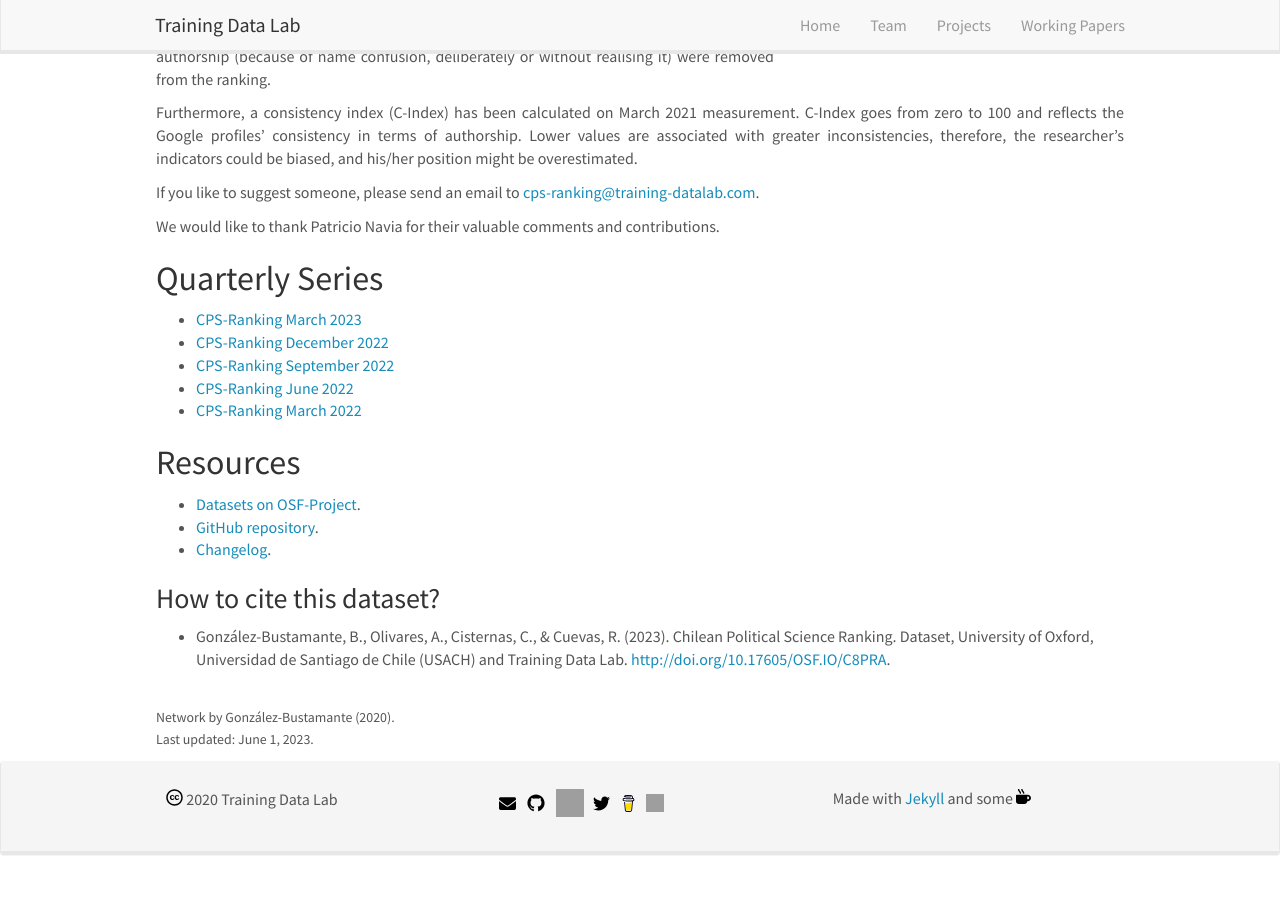
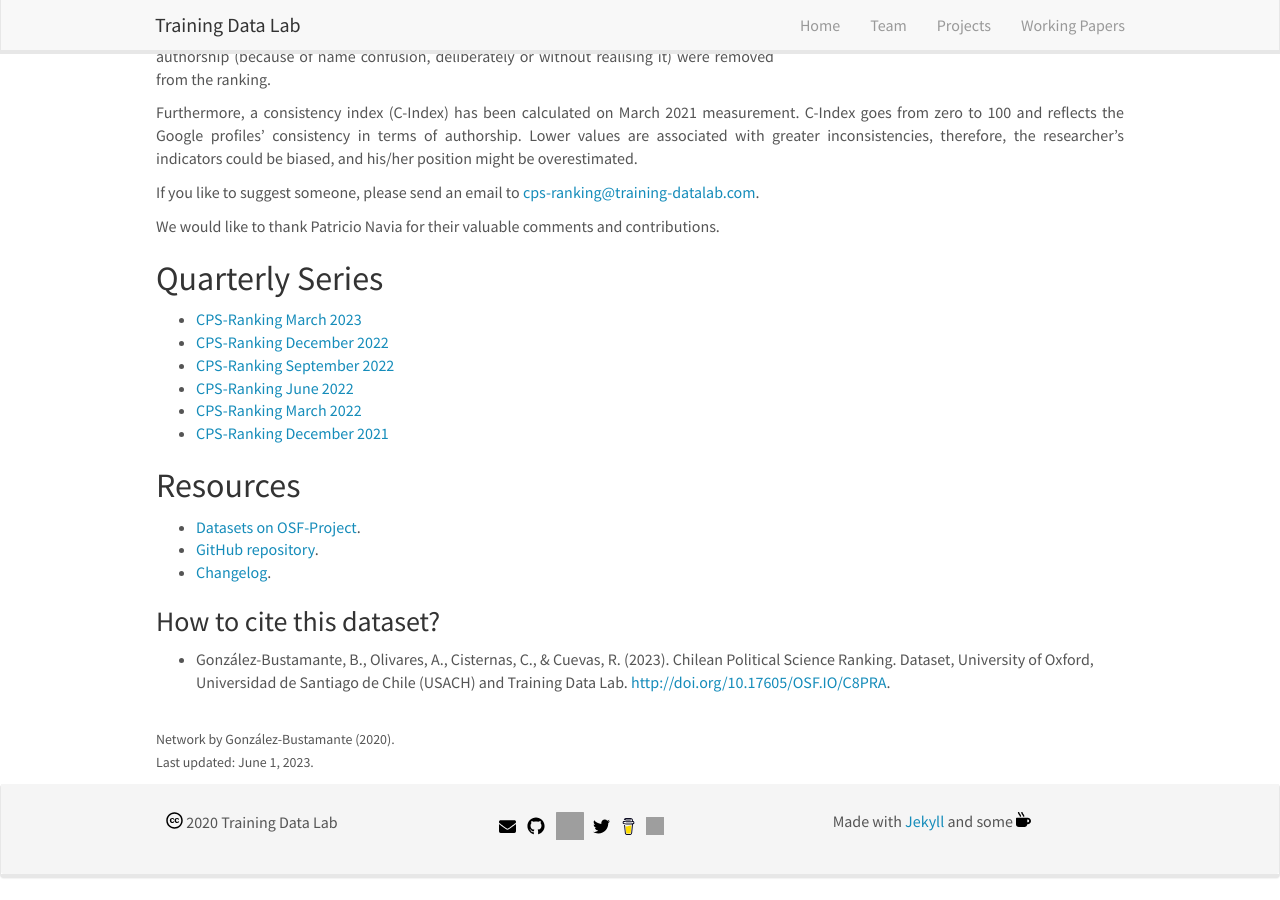
Before and after one commit to training-datalab/old-training-datalab.com, a Jekyll site: the page built from _pages/cps-ranking.md, in a window 1280 px wide and 900 px high, scrolled down 519 px. Built offline with Jekyll 4.4.1, drawn with Linux system fonts in a browser that asks for light colours; nearby versions of some CDN libraries; before the commit the page ends 1396 px from its top, so only the background shows below that.

Commit message:
Update cps-ranking.md

```diff
--- a/_pages/cps-ranking.md
+++ b/_pages/cps-ranking.md
@@ -35,6 +35,7 @@ permalink: /projects/cps-ranking
 - [CPS-Ranking September 2022](https://training-datalab.com/projects/cps-ranking/2022-09-01-impact-ranking)
 - [CPS-Ranking June 2022](https://training-datalab.com/projects/cps-ranking/2022-06-02-impact-ranking)
 - [CPS-Ranking March 2022](https://training-datalab.com/projects/cps-ranking/2022-03-01-impact-ranking)
+- [CPS-Ranking December 2021](https://training-datalab.com/projects/cps-ranking/2021-12-02-impact-ranking)
 
 ## Resources
 
```
